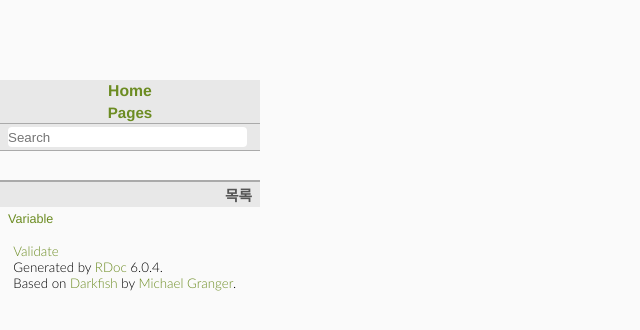
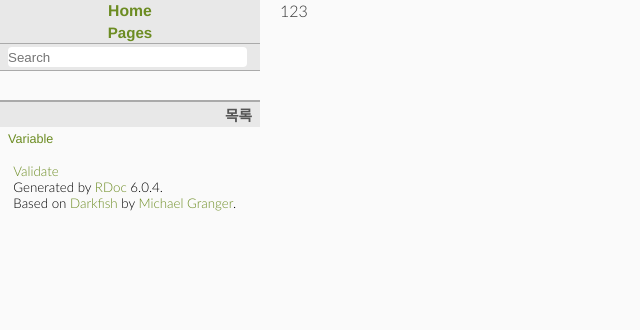
Before and after one commit to yuicraft/Ruby_RDoc, a plain HTML site: page index.html in a window 1280 px wide. Shown: the whole page, without its empty margins (0-640 px from the left). Drawn offline with Linux system fonts and the light colour scheme.

Commit message:
왜 안되뉴

```diff
--- a/index.html
+++ b/index.html
@@ -65,7 +65,7 @@
   </nav>
 
   <main role="main">
-    <p>
+    <p>123
   </main>
 
 
```
